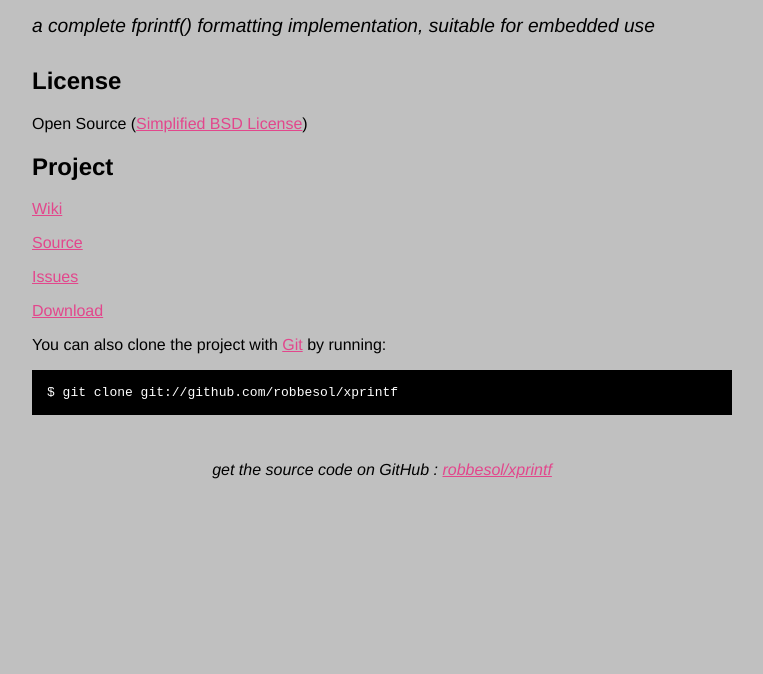
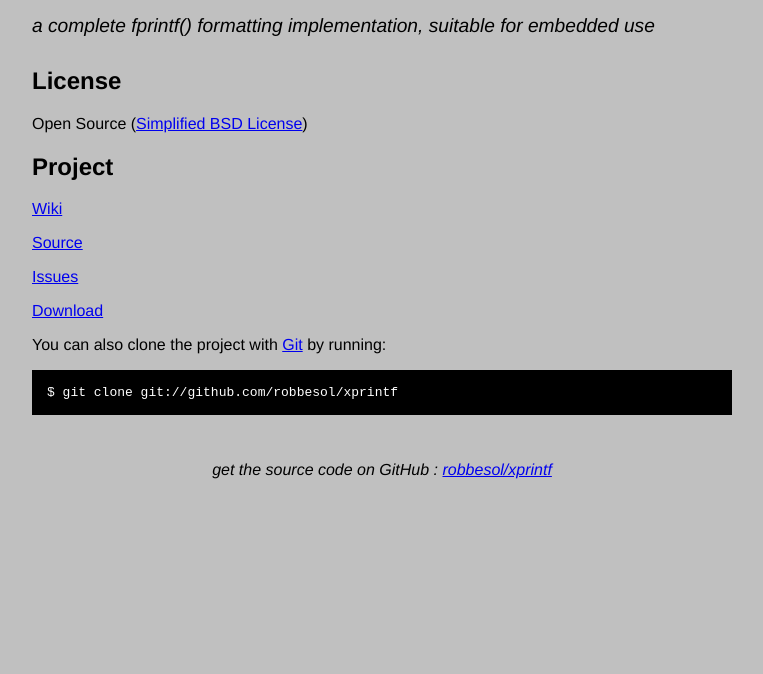
Before and after one commit to robbesol/xprintf, a plain HTML site: page index.html in a window 1280 px wide. Shown: the part 126-800 px from the top of the page, without its empty margins (258-1021 px from the left). Drawn offline with Linux system fonts and the light colour scheme.

Commit message:
link color!

```diff
--- a/index.html
+++ b/index.html
@@ -20,7 +20,6 @@
     h1 a { text-decoration: none }
     h2 { font-size: 1.5em; }
     h3 { text-align: center; }
-    a { color: #e2478c; }
     .description { font-size: 1.2em; margin-bottom: 30px; margin-top: 30px; font-style: italic;}
     .download { float: right; }
     pre { background: #000; color: #fff; padding: 15px;}
```
